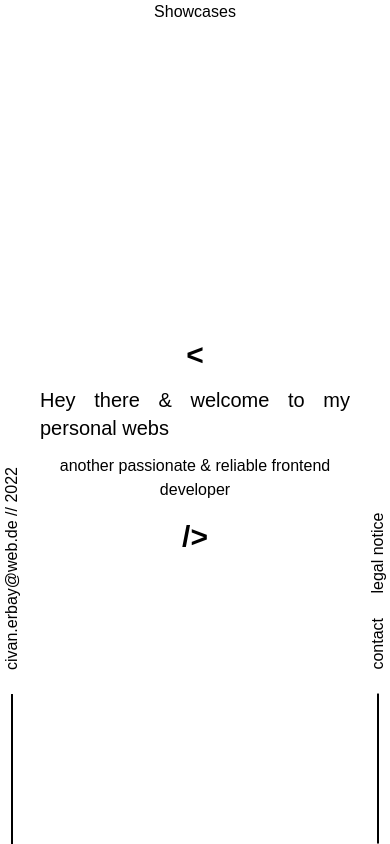
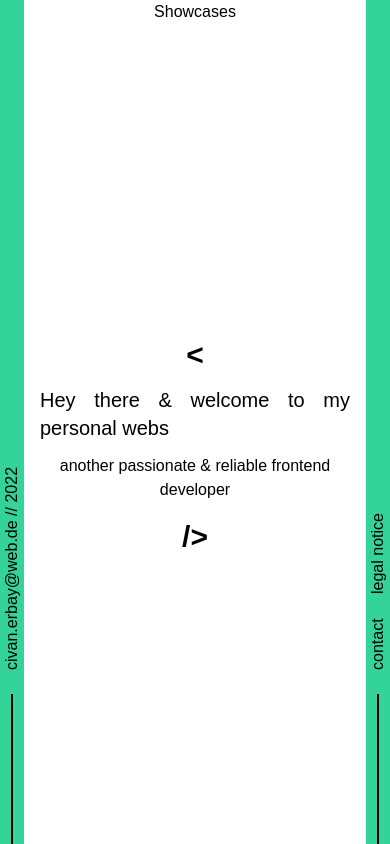
Before and after one commit to CivanErbay/civan.io-next, a Next.js app: page / in a window 390 px wide. Shown: the top 844 px of the page. Built offline with nearby package versions, Linux system fonts and the light colour scheme; a web font is replaced by a local one.

Commit message:
add new color behaviour

```diff
--- /dev/null
+++ b/components/Impressum.module.css
@@ -0,0 +1,4 @@
+.impressum {
+    writing-mode: tb-rl;
+    transform: rotate(-180deg);
+}
--- a/components/Impressum.tsx
+++ b/components/Impressum.tsx
@@ -1,19 +1,18 @@
+import style from "./Impressum.module.css";
 
 export default function Footer() {
   return (
     <>
       <div className="bottom-0 flex justify-between items-end w-full fixed lg:px-5">
         <div
-          className="relative flex items-center"
-          style={{ writingMode: "tb-rl", transform: "rotate(-180deg)" }}
+          className={`relative flex items-center h-full bg-emerald-400 lg:bg-transparent ${style.impressum}`}
         >
           <div className="h-[150px] w-[2px] bg-black mb-6"></div>
           <h2>civan.erbay@web.de &#x2f;&#x2f; 2022</h2>
         </div>
         <div className="relative flex flex-col lg:flex-row">
           <div
-            className="flex  items-center"
-            style={{ writingMode: "tb-rl", transform: "rotate(-180deg)" }}
+            className={`flex items-center h-full bg-emerald-400 lg:bg-transparent ${style.impressum}`}
           >
             <div className="h-[150px] w-[2px] bg-black mb-6"></div>
             <h2 className="mb-6">contact</h2>
--- a/components/Landing.tsx
+++ b/components/Landing.tsx
@@ -1,4 +1,3 @@
-import style from "./Landing.module.css";
 import React, { useEffect } from "react";
 
 export default function Landing() {
@@ -46,7 +45,7 @@ export default function Landing() {
         <div className={`flex flex-col px-5`}>
           <h1
             id="typewriter"
-            className={`text-xl lg:text-5xl text-justify lg:text-left ${style.typewriter}`}
+            className={`text-xl lg:text-5xl text-justify lg:text-left`}
           >
             {/*  Hey there & welcome to my personal webspace, I&apos;m{" "} Civan */}
           </h1>
--- a/styles/globals.css
+++ b/styles/globals.css
@@ -24,7 +24,7 @@ a {
 @media (prefers-color-scheme: dark) {
   html {
     /* color-scheme: dark; */
-    background-color: rgb(167, 252, 184)
+    background-color: #34d399
   }
   body {
   /*   color: white;
```
Also changed, not shown: components/Landing.module.css (deleted).
